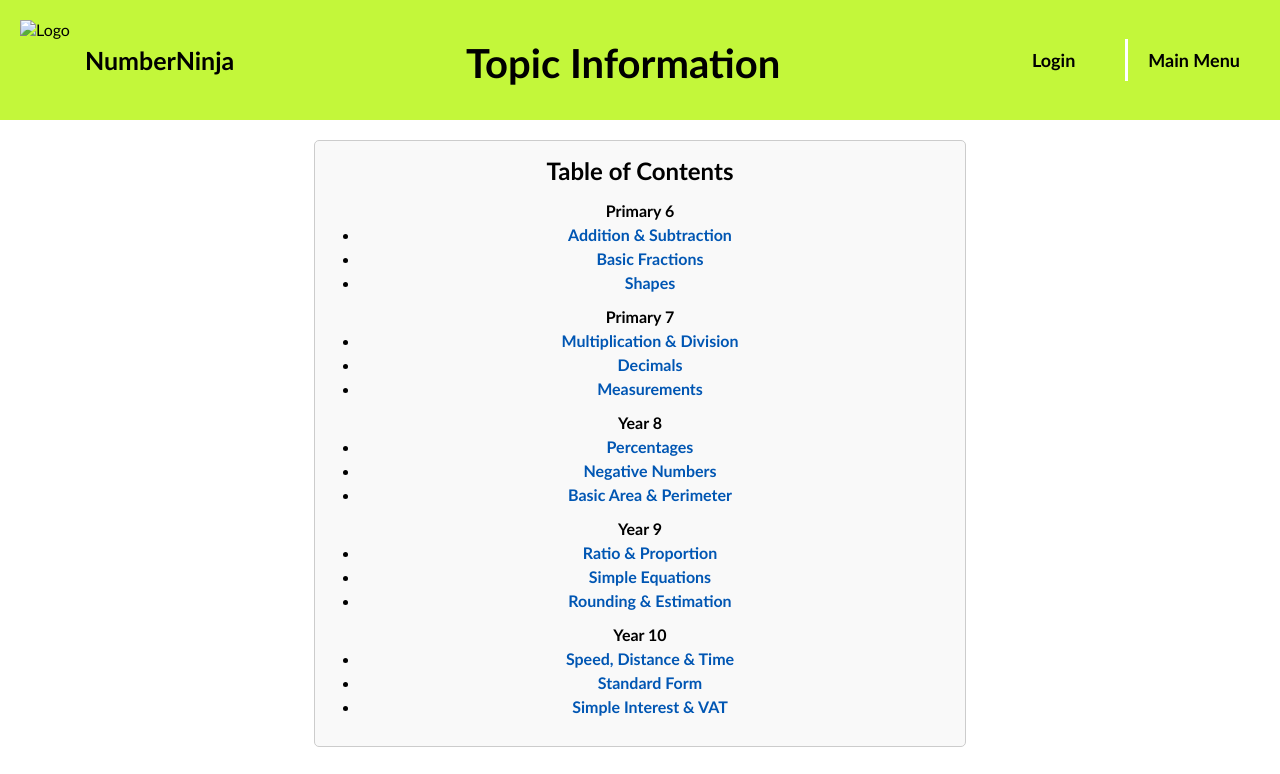
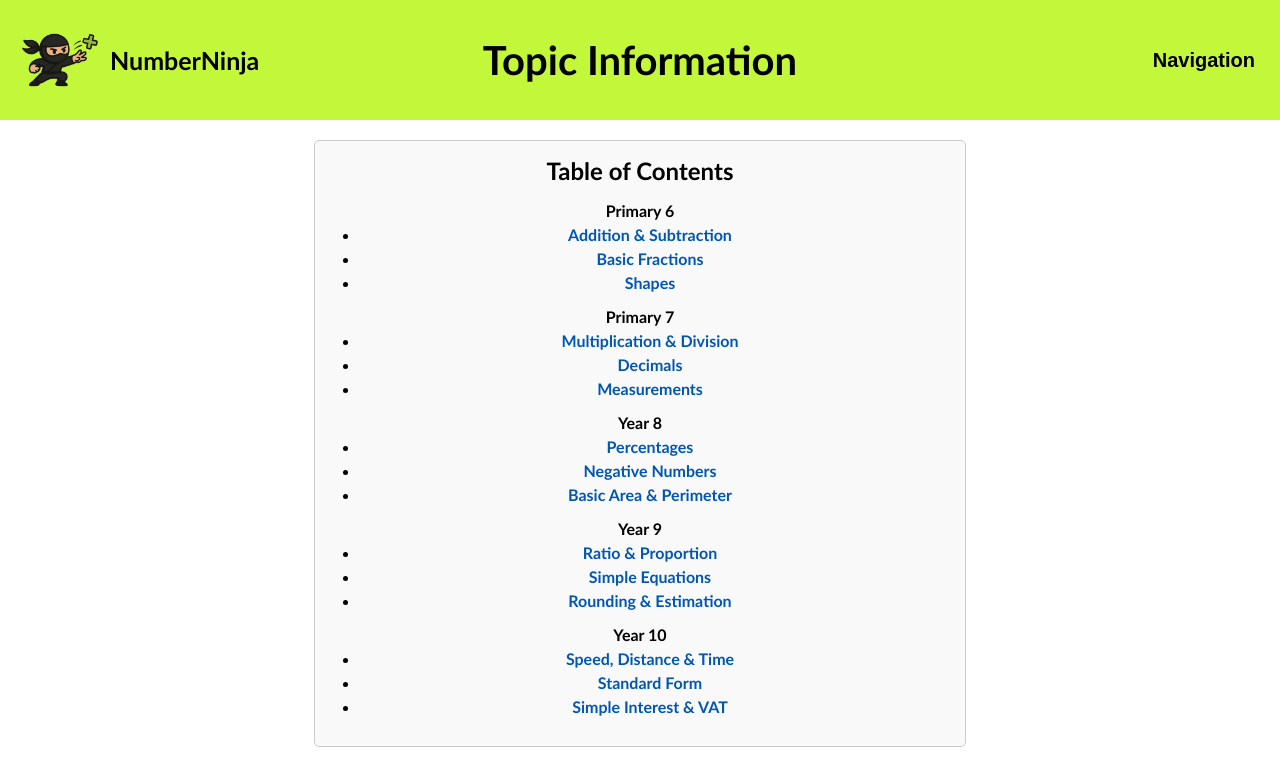
Before and after one commit to beck-m1/Group12_CW2, a plain HTML site: page information.html in a window 1280 px wide. Shown: the top 774 px of the page. Drawn offline with nearby package versions, Linux system fonts and the light colour scheme.

Commit message:
Add files via upload

```diff
--- /dev/null
+++ b/CW2_CSS.css
@@ -0,0 +1,125 @@
+body {
+    font-family: 'Trebuchet MS', sans-serif;
+    text-align: center;
+    background-color: white;
+    padding: 0;
+    margin: 0;
+}
+
+header.default {
+    background-color: #C3F73A;
+    padding: 20px;
+    display: flex;
+    align-items: center;
+    position: relative;
+  }
+
+  header.default img {
+    height: 80px;
+    max-width: 150px;
+  }
+
+  header.default h1 {
+    font-size: 25px;
+    margin: 0 10px;
+    font-weight: bold;
+    white-space: nowrap;
+  }
+
+  header.default h2 {
+    position: absolute;
+    left: 50%;
+    transform: translateX(-50%);
+    font-size: 40px;
+    font-weight: bold;
+    margin: 0;
+  }
+
+  .dropdown-wrapper {
+    position: absolute;
+    right: 20px;
+    top: 50%;
+    transform: translateY(-50%);
+  }
+
+  .dropdown {
+    position: relative;
+    display: inline-block;
+  }
+
+  .dropbtn {
+    background-color: #C3F73A;
+    color: black;
+    padding: 10px 20px;
+    font-size: 20px;
+    font-weight: bold;
+    border: none;
+    cursor: pointer;
+    border-radius: 5px;
+  }
+
+  .dropdown-content {
+    display: none;
+    position: absolute;
+    right: 0;
+    min-width: 160px;
+    background-color: #f1f1f1;
+    box-shadow: 0px 8px 16px rgba(0,0,0,0.2);
+    z-index: 1;
+    border-radius: 5px;
+  }
+
+  .dropdown-content a {
+    color: black;
+    padding: 10px 16px;
+    text-decoration: none;
+    display: block;
+  }
+
+   .dropdown-content a:hover {
+    background-color: #ddd;
+  }
+
+   .dropdown:hover .dropdown-content {
+    display: block;
+  }
+
+  .dropdown:hover .dropbtn {
+    color: white;
+  }
+
+.footer {
+    background-color: #C3F73A;
+    text-align: center;
+    padding: 15px;
+    margin-top: 20px;
+    font-size: 18px;
+    font-weight: bold;
+    display: flex;
+    justify-content: space-between;
+    align-items: center;
+}
+
+.footer-buttons {
+    display: flex;
+    gap: 10px;
+}
+
+.footer-btn {
+    background-color: #31081F;
+    color: white;
+    padding: 10px 15px;
+    font-size: 16px;
+    border: none;
+    cursor: pointer;
+    border-radius: 5px;
+    transition: background-color 0.3s ease;
+}
+
+.footer-btn:hover {
+    background-color: #A49E8D;
+}
+
+.colour-blind-monochrome {
+    filter: grayscale(100%);
+}
--- a/Login.js
+++ b/Login.js
@@ -16,6 +16,7 @@ $(document).ready(function() {
         passwordCheck = 0;
         confirmPasswordCheck = 0;
 
+        //Toggles between login and create account
         if ($("#confirmPasswordControls").is(":hidden")) {
             $("#headerLogin").text("Create New Account");
             $("#createLogin").text("Sign In");
@@ -68,6 +69,7 @@ $(document).ready(function() {
         }
     });
 
+    //Processes the inputted information
     $("#login").click(function() {
         const isCreateAccount = $(this).text() == "Create Account";
         const username = $("#txtUsername");
@@ -112,6 +114,7 @@ $(document).ready(function() {
             }
         }
 
+        //Handles the valid information
         if (isCreateAccount) {
             localStorage.setItem(username.val(), password.val());
             for (var i = 0; i < localStorage.length; i++){
--- a/calculator.js
+++ b/calculator.js
@@ -1,5 +1,6 @@
 const display = document.getElementById("display");
 
+//Appends the display with the input
 function appendToDisplay(input){
     if (/[a-z]/i.test(display.value)) {
         clearDisplay();
@@ -7,6 +8,7 @@ function appendToDisplay(input){
     display.value += input;
 }
 
+//Calculates the displayed equation
 function calculate(){
     try {
         display.value = eval(display.value);
--- a/information.css
+++ b/information.css
@@ -28,6 +28,8 @@ header.default img {
 }
 
 header.default h1 {
+    position: absolute;
+    left: 110px;
     font-size: 25px;
     margin: 0;
     font-weight: bold;
@@ -35,18 +37,61 @@ header.default h1 {
 }
 
 header.default h2 {
+    position: absolute;
+    left: 50%;
+    transform: translateX(-50%);
     font-size: 40px;
-    margin: 5px 0 0;
     font-weight: bold;
-    flex-grow: 1;
-    text-align: center;
+    margin: 0;
 }
 
-.navbar {
-    display: flex;
-    justify-content: flex-end;
-    gap: 30px;
-    margin-left: auto;
+.dropdown-wrapper {
+    position: absolute;
+    right: 5px;
+    top: 60px;
+    transform: translateY(-50%);
+  }
+
+.dropdown {
+    position: relative;
+    display: inline-block;
+}
+
+.dropbtn {
+    background-color: #C3F73A;
+    color: black;
+    padding: 10px 20px;
+    font-size: 20px;
+    font-weight: bold;
+    border: none;
+    cursor: pointer;
+    border-radius: 5px;
+}
+
+.dropdown-content {
+    display: none;
+    position: absolute;
+    right: 0;
+    min-width: 160px;
+    background-color: #f1f1f1;
+    box-shadow: 0px 8px 16px rgba(0,0,0,0.2);
+    z-index: 1;
+    border-radius: 5px;
+}
+
+.dropdown-content a {
+    color: black;
+    padding: 10px 16px;
+    text-decoration: none;
+    display: block;
+}
+
+.dropdown-content a:hover {
+    background-color: #ddd;
+}
+
+.dropdown:hover .dropbtn {
+    background-color: #2980b9;
 }
 
 .nav-btn {
--- a/information.html
+++ b/information.html
@@ -2,20 +2,27 @@
 <html lang="en">
 <head>
     <meta charset="UTF-8">
-    <title>Topic Information - NumberNinja</title>
+    <title>NumberNinja - Topic Information</title>
     <link rel="stylesheet" href="information.css">
-    <link rel="icon" type="image/png" href="cw2_logo(1).png">
+    <script src="https://ajax.googleapis.com/ajax/libs/jquery/3.7.1/jquery.min.js"></script>
+    <link rel="icon" type="image/png" href="Images/cw2_logo.png">
 </head>
 <body>
 
     <header class="default">
-        <img src="cw2_logo(1).png" alt="Logo">
+        <img src="Images/cw2_logo.png" alt="Logo">
         <h1>NumberNinja</h1>
         <h2>Topic Information</h2>
-        <nav class="navbar">
-            <a href="login.html" class="nav-btn">Login</a>
-            <a href="HPage.html" class="nav-btn">Main Menu</a>
-        </nav>
+
+        <div class="dropdown-wrapper">
+            <div class="dropdown">
+              <button class="dropbtn">Navigation</button>
+              <div class="dropdown-content">
+                <a href="homepage.html">Homepage</a>
+                <a href="login.html">Login</a>
+              </div>
+          </div>
+        </div>
     </header>
 
     <main>
@@ -147,19 +154,6 @@
         © 2025 NumberNinja | All Rights Reserved
     </footer>
 
-    <script>
-        // Colour blind mode support
-        const colourBlindButton = document.getElementById('colourBlindButton');
-        const restoreButton = document.getElementById('restoreButton');
-        const body = document.body;
-
-        colourBlindButton.addEventListener('click', () => {
-            body.classList.add('colour-blind-monochrome');
-        });
-
-        restoreButton.addEventListener('click', () => {
-            body.classList.remove('colour-blind-monochrome');
-        });
-    </script>
+    <script src="information.js"></script>
 </body>
 </html>
--- a/information.js
+++ b/information.js
@@ -35,6 +35,10 @@ $(document).ready(function () {
         showTopics($(this).data("year"));
     });
 
+    $(".dropdown-wrapper").hover(function(){
+        $(".dropdown-content").slideToggle("fast");
+    });
+
     // Colour blind mode functionality
     const colourBlindButton = document.getElementById('colourBlindButton');
     const restoreButton = document.getElementById('restoreButton');
```
Also changed, not shown: homepage.html (+2 -2 lines), homepage.js (+4 -4 lines), questions.html (+1 -1 lines), questions.js (+9 -4 lines).
